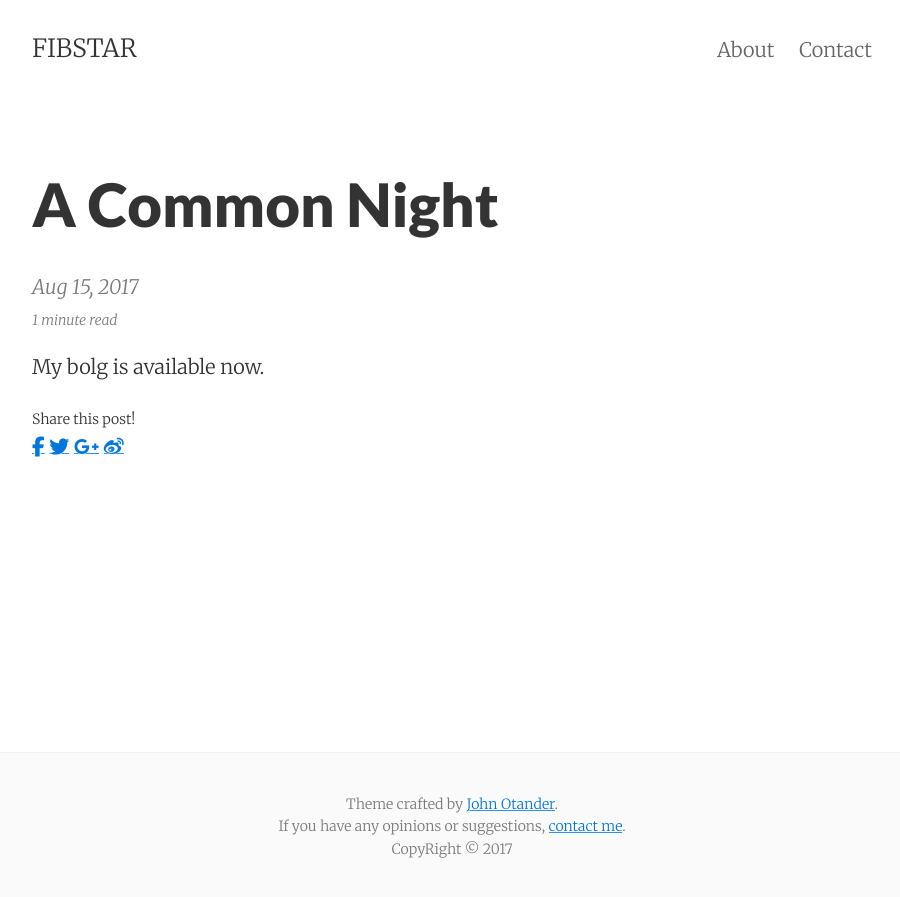
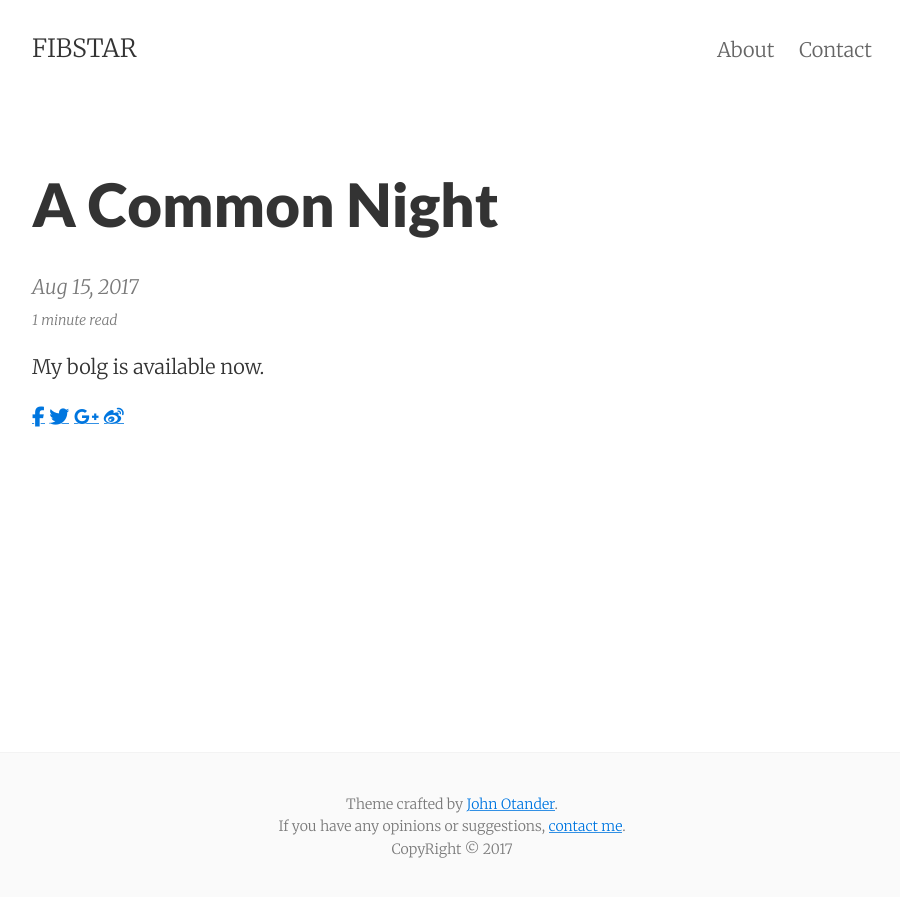
Before and after one commit to FIBSTAR/FIBSTAR.github.io, a Jekyll site: the page built from _posts/2014-06-08-pixyll-has-pagination.md, in a window 1280 px wide. Shown: the top 897 px of the page, without its empty margins (188-1088 px from the left). Built offline with Jekyll 4.4.1, drawn with Linux system fonts in a browser that asks for light colours; nearby versions of some CDN libraries.

Commit message:
Update share_buttons.html

```diff
--- a/_includes/share_buttons.html
+++ b/_includes/share_buttons.html
@@ -1,7 +1,5 @@
 <div class="share-page">
-  <small type="hidden">
-  {{ site.text.share_buttons.text }}
-  </small>
+ <!-- <small type="hidden"> {{ site.text.share_buttons.text }}</small> -->
 
   <div class="share-links">
     {% if site.share_facebook %}
@@ -17,7 +15,7 @@
     {% endif %}
 
     {% if site.share_weibo %}
-      <a class="fa fa-weibo" href="http://service.weibo.com/share/share.php?url={{ site.url | cgi_escape }}{{ page.url | cgi_escape }}" rel="nofollow" target="_blank" title="{{ site.text.share_buttons.weibo }}"></a>
+      <a class="fa fa-weibo" href="http://v.t.sina.com/share/share.php?url={{ site.url | cgi_escape }}{{ page.url | cgi_escape }}" rel="nofollow" target="_blank" title="{{ site.text.share_buttons.weibo }}"></a>
     {% endif %}
 
     {% if site.share_linkedin %}
```
